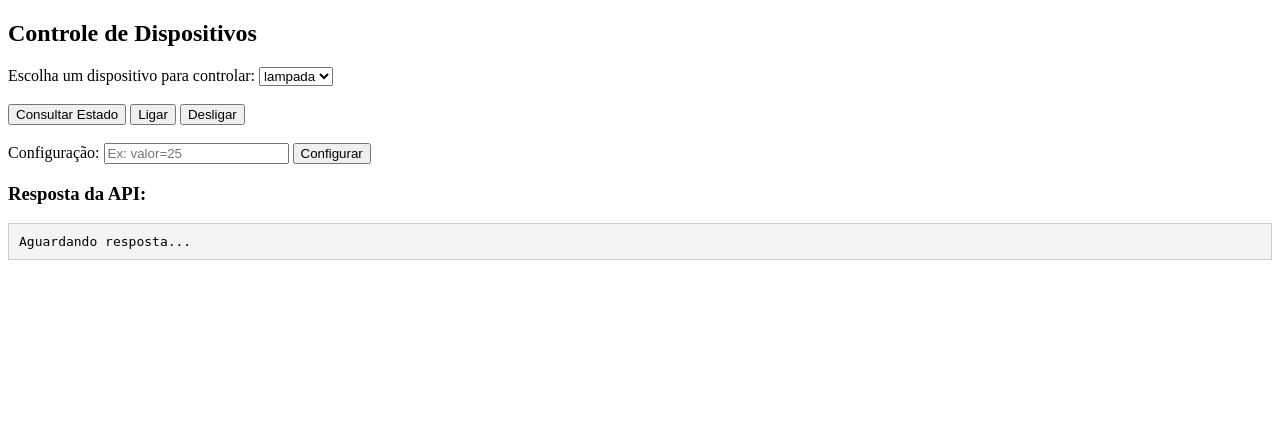
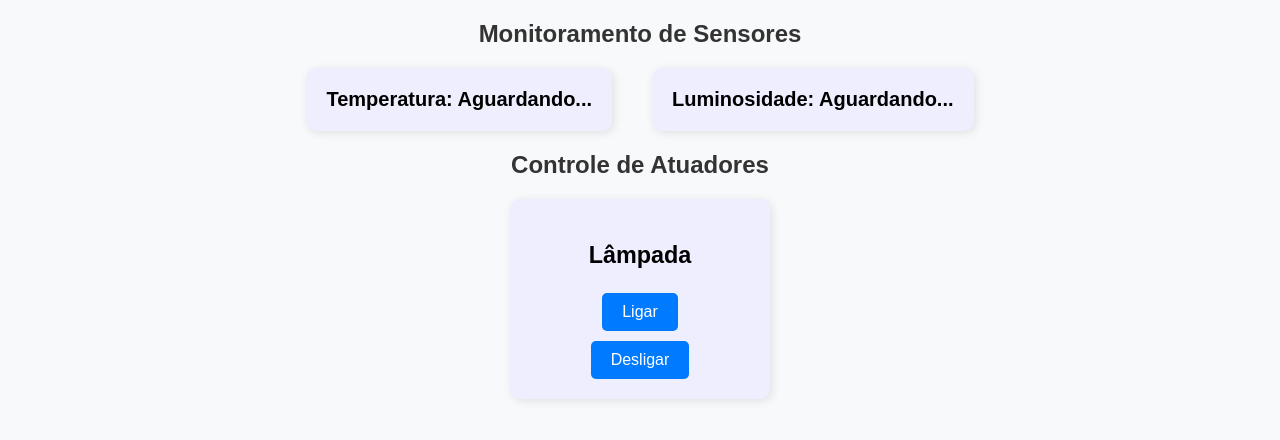
Before and after one commit to joppimenta/Sistemas-Distribuidos, a Flask app: page / in a window 1280 px wide. Shown: the top 440 px of the page. Run offline with Flask 3, Linux system fonts and the light colour scheme.

Commit message:
versão final

```diff
--- a/app/app.py
+++ b/app/app.py
@@ -1,45 +1,49 @@
-from flask import Flask, request, jsonify, render_template
+from flask import Flask, render_template, jsonify, request
 import requests
+from flask_cors import CORS  # Importa CORS
 
 app = Flask(__name__)
+CORS(app)  # Ativa CORS para todas as rotas
 
-GATEWAY_URL = "http://localhost:5001"  # URL do gateway
+GATEWAY_URL = "http://localhost:5001"
 
 @app.route("/")
 def home():
-    """Renderiza o index.html"""
+    """Renderiza a página principal."""
     return render_template("index.html")
 
 @app.route("/dispositivos", methods=["GET"])
 def listar_dispositivos():
-    """Retorna a lista de dispositivos disponíveis."""
-    response = requests.get(f"{GATEWAY_URL}/dispositivos")
-    return jsonify(response.json()), response.status_code
-
-@app.route("/dispositivos/<string:nome>", methods=["GET"])
-def consultar_estado(nome):
-    """Consulta o estado de um dispositivo"""
-    response = requests.get(f"{GATEWAY_URL}/dispositivos/{nome}")
-    return jsonify(response.json()), response.status_code
+    """Obtém os valores dos sensores do gateway."""
+    try:
+        response = requests.get(f"{GATEWAY_URL}/dispositivos", timeout=5)
+        response.raise_for_status()
+        return jsonify(response.json()), response.status_code
+    except requests.exceptions.RequestException as e:
+        print(f"[ERRO] Falha ao conectar ao gateway: {e}")
+        return jsonify({"erro": "Falha ao conectar ao gateway"}), 500
 
 @app.route("/dispositivos/<string:nome>/ligar", methods=["POST"])
 def ligar_dispositivo(nome):
-    """Liga um dispositivo"""
-    response = requests.post(f"{GATEWAY_URL}/dispositivos/{nome}/ligar")
-    return jsonify(response.json()), response.status_code
+    """Liga um dispositivo."""
+    try:
+        response = requests.post(f"{GATEWAY_URL}/dispositivos/{nome}/ligar", timeout=5)
+        response.raise_for_status()
+        return jsonify(response.json()), response.status_code
+    except requests.exceptions.RequestException as e:
+        print(f"[ERRO] Falha ao conectar ao gateway: {e}")
+        return jsonify({"erro": "Falha ao conectar ao gateway"}), 500
 
 @app.route("/dispositivos/<string:nome>/desligar", methods=["POST"])
 def desligar_dispositivo(nome):
-    """Desliga um dispositivo"""
-    response = requests.post(f"{GATEWAY_URL}/dispositivos/{nome}/desligar")
-    return jsonify(response.json()), response.status_code
-
-@app.route("/dispositivos/<string:nome>/configurar", methods=["POST"])
-def configurar_dispositivo(nome):
-    """Ajusta a configuração de um dispositivo"""
-    dados = request.json
-    response = requests.post(f"{GATEWAY_URL}/dispositivos/{nome}/configurar", json=dados)
-    return jsonify(response.json()), response.status_code
+    """Desliga um dispositivo."""
+    try:
+        response = requests.post(f"{GATEWAY_URL}/dispositivos/{nome}/desligar", timeout=5)
+        response.raise_for_status()
+        return jsonify(response.json()), response.status_code
+    except requests.exceptions.RequestException as e:
+        print(f"[ERRO] Falha ao conectar ao gateway: {e}")
+        return jsonify({"erro": "Falha ao conectar ao gateway"}), 500
 
 if __name__ == "__main__":
     app.run(debug=True, port=5000)
--- a/app/static/script.js
+++ b/app/static/script.js
@@ -1,30 +1,58 @@
-const API_URL = "http://localhost:5000/";
+document.addEventListener("DOMContentLoaded", function () {
+    setInterval(atualizarSensores, 3000); // Atualiza os sensores a cada 3 segundos
+});
 
-async function consultarEstado() {
-    const nome = document.getElementById("device_name").value;
-    const response = await fetch(`${API_URL}/${nome}`);
-    document.getElementById("response").innerText = await response.text();
+function atualizarSensores() {
+    fetch("http://localhost:5000/dispositivos")
+        .then(response => {
+            if (!response.ok) {
+                throw new Error(`Erro na requisição: ${response.status}`);
+            }
+            return response.json();
+        })
+        .then(data => {
+            console.log("Dados recebidos:", data);
+            atualizarValor("sensor-temperatura", data["temp_01"], "Temperatura");
+            atualizarValor("sensor-luminosidade", data["ldr_01"], "Luminosidade");
+        })
+        .catch(error => {
+            console.error("Erro ao buscar dados dos sensores:", error);
+            document.getElementById("sensor-temperatura").innerText = "Erro ao carregar.";
+            document.getElementById("sensor-luminosidade").innerText = "Erro ao carregar.";
+        });
 }
 
-async function ligarDispositivo() {
-    const nome = document.getElementById("device_name").value;
-    const response = await fetch(`${API_URL}/dispositivos/${nome}/ligar`, { method: "POST" });
-    document.getElementById("response").innerText = await response.text();
+function atualizarValor(elementoId, sensorData, nomeExibicao) {
+    let elemento = document.getElementById(elementoId);
+
+    if (!sensorData) {
+        elemento.innerText = `${nomeExibicao}: Aguardando dados...`;
+        return;
+    }
+
+    let valor = parseFloat(sensorData.valor).toFixed(2); // Arredonda para 2 casas decimais
+    let unidade = sensorData.unidade || "";
+
+    // Formatar timestamp para HH:MM:SS
+    let timestamp = new Date(sensorData.timestamp * 1000);
+    let horaFormatada = timestamp.toLocaleTimeString("pt-BR", { hour12: false });
+
+    elemento.innerHTML = `<strong>${nomeExibicao}</strong>: ${valor} ${unidade} <br>`;
 }
 
-async function desligarDispositivo() {
-    const nome = document.getElementById("device_name").value;
-    const response = await fetch(`${API_URL}/dispositivos/${nome}/desligar`, { method: "POST" });
-    document.getElementById("response").innerText = await response.text();
+function controlarAtuador(dispositivo, acao) {
+    fetch(`http://localhost:5000/dispositivos/${dispositivo}/${acao}`, { method: "POST" })
+        .then(response => {
+            if (!response.ok) {
+                throw new Error(`Erro na requisição: ${response.status}`);
+            }
+            return response.json();
+        })
+        .then(data => {
+            alert(`${dispositivo.charAt(0).toUpperCase() + dispositivo.slice(1)}: ${data.status}`);
+        })
+        .catch(error => {
+            console.error("Erro ao controlar atuador:", error);
+            alert(`Erro ao enviar comando para ${dispositivo}.`);
+        });
 }
-
-async function configurarDispositivo() {
-    const nome = document.getElementById("device_name").value;
-    const config = document.getElementById("config").value;
-    const response = await fetch(`${API_URL}/dispositivos/${nome}/configurar`, {
-        method: "POST",
-        headers: { "Content-Type": "application/json" },
-        body: JSON.stringify({valor: config })
-    });
-    document.getElementById("response").innerText = await response.text();
-}
--- a/app/templates/index.html
+++ b/app/templates/index.html
@@ -3,41 +3,83 @@
 <head>
     <meta charset="UTF-8">
     <meta name="viewport" content="width=device-width, initial-scale=1.0">
-    <title>Controle de Dispositivos</title>
+    <title>Monitoramento e Controle</title>
     <script defer src="{{ url_for('static', filename='script.js') }}"></script>
     <style>
-        pre {
-            background: #f4f4f4;
-            padding: 10px;
-            border: 1px solid #ccc;
-            white-space: pre-wrap;
-            word-wrap: break-word;
+        body {
+            font-family: Arial, sans-serif;
+            text-align: center;
+            background-color: #f8f9fa;
+            margin: 20px;
+        }
+        h2 {
+            color: #333;
+            margin-bottom: 10px;
+        }
+        .container {
+            display: flex;
+            justify-content: center;
+            gap: 40px;
+            margin-top: 20px;
+            flex-wrap: wrap;
+        }
+        .box {
+            font-size: 20px;
+            font-weight: bold;
+            background: #eef;
+            padding: 20px;
+            border-radius: 10px;
+            min-width: 220px;
+            text-align: center;
+            box-shadow: 2px 2px 10px rgba(0, 0, 0, 0.1);
+        }
+        .box small {
+            display: block;
+            margin-top: 5px;
+            font-size: 14px;
+            color: #666;
+        }
+        .button-container {
+            display: flex;
+            flex-direction: column;
+            gap: 10px;
+            align-items: center;
+            margin-top: 20px;
+        }
+        button {
+            padding: 10px 20px;
+            font-size: 16px;
+            border: none;
+            border-radius: 5px;
+            cursor: pointer;
+            background-color: #007bff;
+            color: white;
+        }
+        button:hover {
+            background-color: #0056b3;
         }
     </style>
 </head>
 <body>
 
-    <h2>Controle de Dispositivos</h2>
+    <h2>Monitoramento de Sensores</h2>
 
-    <label for="device_name">Escolha um dispositivo para controlar:</label>
-    <select id="device_name">
-        <option value="lampada">lampada</option>
-        <option value="motor">motor</option>
-    </select>
+    <div class="container">
+        <div id="sensor-temperatura" class="box">Temperatura: Aguardando...</div>
+        <div id="sensor-luminosidade" class="box">Luminosidade: Aguardando...</div>
+    </div>
 
-    <br><br>
+    <h2>Controle de Atuadores</h2>
 
-    <button onclick="consultarEstado()">Consultar Estado</button>
-    <button onclick="ligarDispositivo()">Ligar</button>
-    <button onclick="desligarDispositivo()">Desligar</button>
-
-    <br><br>
-    <label for="config">Configuração:</label>
-    <input type="text" id="config" placeholder="Ex: valor=25">
-    <button onclick="configurarDispositivo()">Configurar</button>
-
-    <h3>Resposta da API:</h3>
-    <pre id="response">Aguardando resposta...</pre>
+    <div class="container">
+        <div class="box">
+            <h3>Lâmpada</h3>
+            <div class="button-container">
+                <button onclick="controlarAtuador('lampada', 'ligar')">Ligar</button>
+                <button onclick="controlarAtuador('lampada', 'desligar')">Desligar</button>
+            </div>
+        </div>
+    </div>
 
 </body>
 </html>
```
Also changed, not shown: gateway.py (+42 -49 lines).
